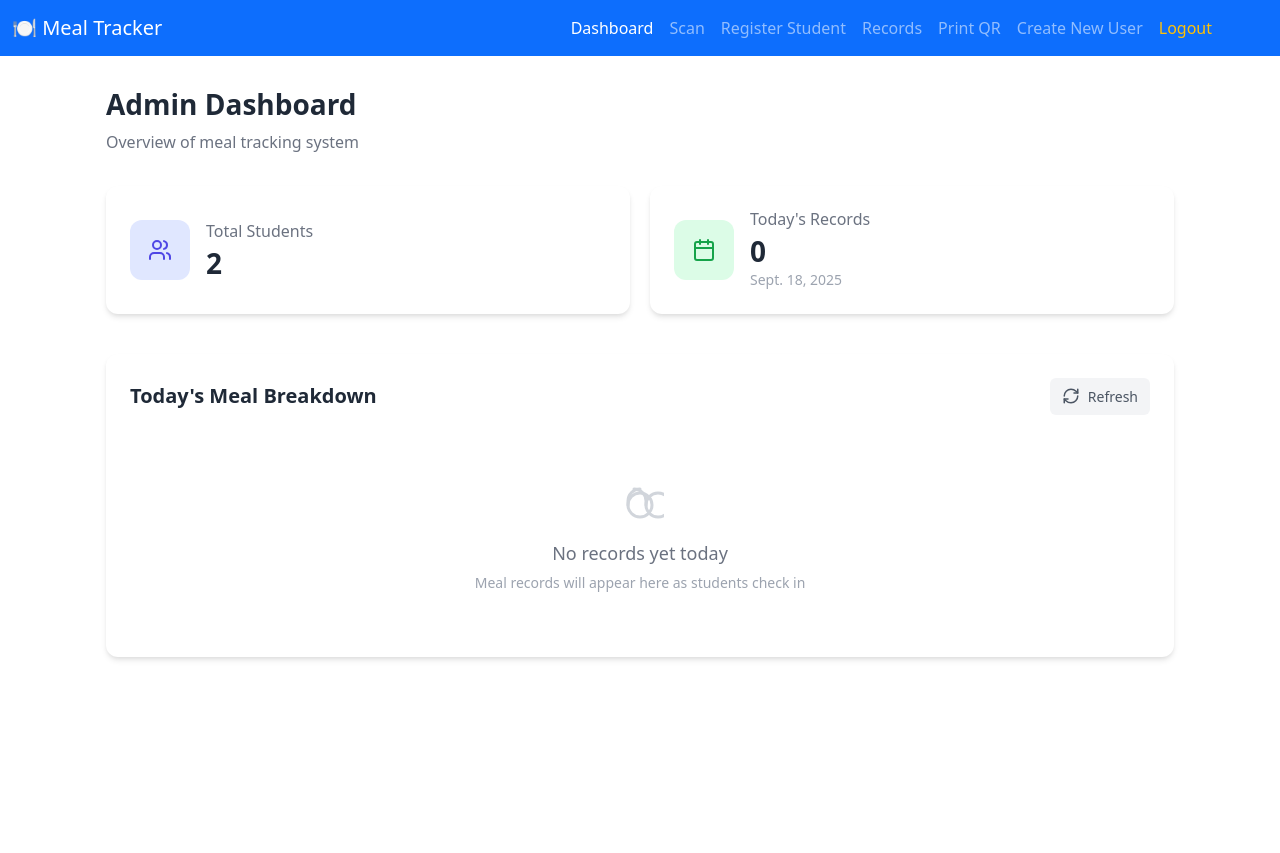
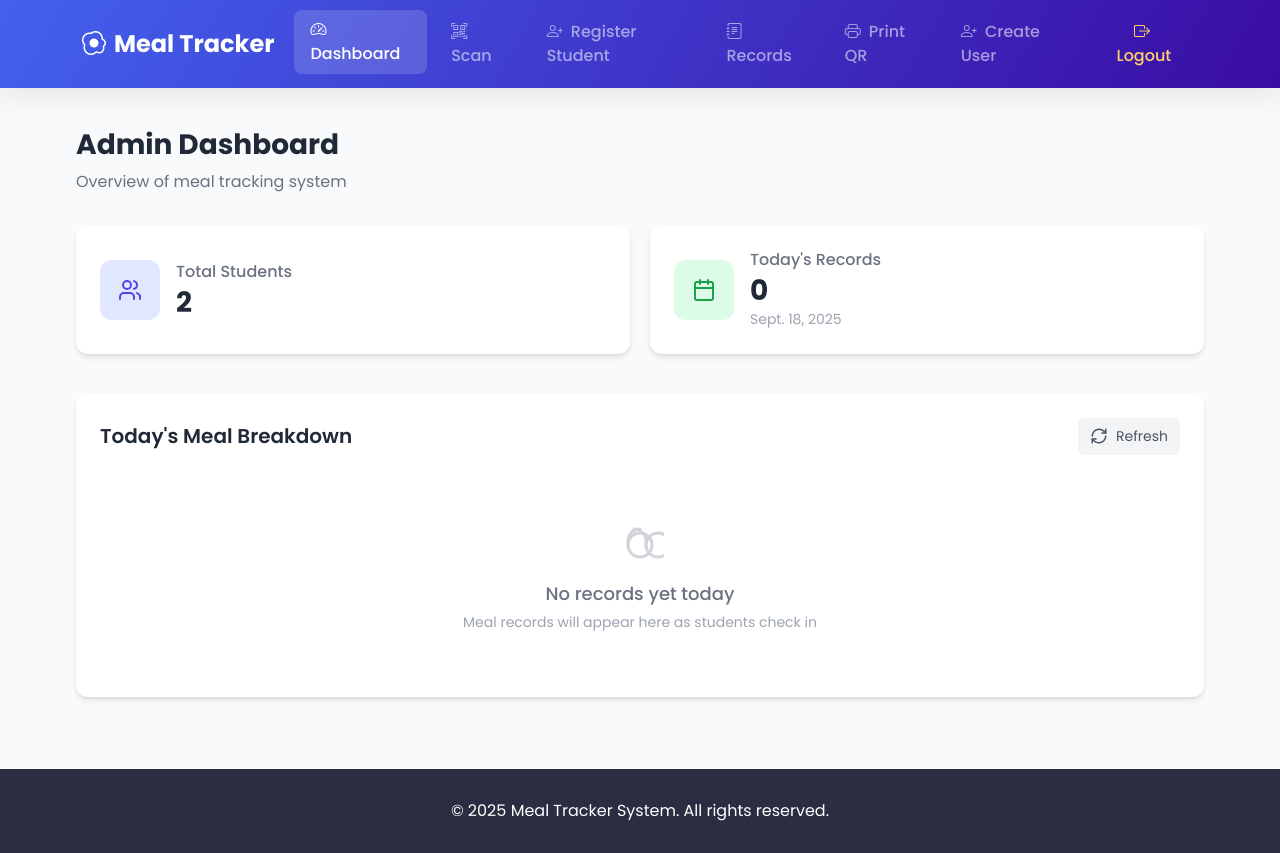
Before and after one commit to Peawills/Meal_Tracking_System, a Django app: page /admin-dashboard/ in a window 1280 px wide. Before the commit the page ends 660 px from the top, so only its background shows below. Run offline with Django 5.2, Linux system fonts and the light colour scheme; a user stored in the database is signed in; data comes from the database, SQL or seed files in the repository; data that the repository does not hold is empty.

Commit message:
homepage

```diff
--- a/students/templates/students/basetemp.html
+++ b/students/templates/students/basetemp.html
@@ -9,62 +9,236 @@
   <link href="https://cdn.jsdelivr.net/npm/bootstrap@5.3.3/dist/css/bootstrap.min.css" rel="stylesheet">
   <link href="https://cdn.jsdelivr.net/npm/bootstrap-icons@1.10.5/font/bootstrap-icons.css" rel="stylesheet">
 
+  <!-- Google Fonts -->
+  <link rel="preconnect" href="https://fonts.googleapis.com">
+  <link rel="preconnect" href="https://fonts.gstatic.com" crossorigin>
+  <link href="https://fonts.googleapis.com/css2?family=Poppins:wght@300;400;500;600;700&display=swap" rel="stylesheet">
+
+  <style>
+    :root {
+      --primary: #4361ee;
+      --secondary: #f8f9fa;
+      --accent: #3a0ca3;
+      --light: #ffffff;
+      --dark: #2b2d42;
+      --success: #4cc9f0;
+      --warning: #f72585;
+      --info: #7209b7;
+      --border-radius: 12px;
+      --box-shadow: 0 10px 30px rgba(0, 0, 0, 0.08);
+      --transition: all 0.3s ease;
+    }
+
+    body {
+      font-family: 'Poppins', sans-serif;
+      background-color: #f9fafc;
+      color: #4a4a6a;
+      padding-top: 80px;
+      min-height: 100vh;
+    }
+
+    /* Modern navbar */
+    .navbar {
+      background: linear-gradient(120deg, var(--primary), var(--accent)) !important;
+      box-shadow: var(--box-shadow);
+      padding: 12px 0;
+    }
+
+    .navbar-brand {
+      font-weight: 700;
+      font-size: 1.5rem;
+      display: flex;
+      align-items: center;
+      gap: 8px;
+    }
+
+    .nav-link {
+      font-weight: 500;
+      padding: 8px 16px !important;
+      border-radius: 8px;
+      margin: 0 4px;
+      transition: var(--transition);
+    }
+
+    .nav-link:hover, .nav-link.active {
+      background-color: rgba(255, 255, 255, 0.15);
+      transform: translateY(-2px);
+    }
+
+    .btn-link.nav-link.text-warning {
+      color: #ffd166 !important;
+    }
+
+    .btn-link.nav-link.text-warning:hover {
+      color: #ffb74d !important;
+      background-color: transparent;
+      transform: translateY(-2px);
+    }
+
+    /* Main content */
+    main.container {
+      max-width: 1200px;
+    }
+
+    /* Card styling */
+    .card {
+      border: none;
+      border-radius: var(--border-radius);
+      box-shadow: var(--box-shadow);
+      transition: var(--transition);
+    }
+
+    .card:hover {
+      transform: translateY(-5px);
+      box-shadow: 0 15px 35px rgba(0, 0, 0, 0.1);
+    }
+
+    .card-header {
+      background: linear-gradient(120deg, var(--primary), var(--accent));
+      color: white;
+      border-radius: var(--border-radius) var(--border-radius) 0 0 !important;
+      font-weight: 600;
+    }
+
+    /* Buttons */
+    .btn {
+      border-radius: 8px;
+      font-weight: 500;
+      padding: 10px 20px;
+      transition: var(--transition);
+    }
+
+    .btn-primary {
+      background: linear-gradient(120deg, var(--primary), var(--accent));
+      border: none;
+    }
+
+    .btn-primary:hover {
+      background: linear-gradient(120deg, var(--accent), var(--primary));
+      transform: translateY(-2px);
+      box-shadow: 0 5px 15px rgba(67, 97, 238, 0.3);
+    }
+
+    /* Forms */
+    .form-control {
+      border-radius: 8px;
+      padding: 12px 16px;
+      border: 1px solid #e2e8f0;
+      transition: var(--transition);
+    }
+
+    .form-control:focus {
+      border-color: var(--primary);
+      box-shadow: 0 0 0 3px rgba(67, 97, 238, 0.15);
+    }
+
+    /* Table styling */
+    .table {
+      border-radius: var(--border-radius);
+      overflow: hidden;
+      box-shadow: var(--box-shadow);
+    }
+
+    .table thead th {
+      background: linear-gradient(120deg, var(--primary), var(--accent));
+      color: white;
+      border: none;
+      font-weight: 500;
+    }
+
+    /* Footer */
+    .footer {
+      background-color: var(--dark);
+      color: white;
+      padding: 30px 0;
+      margin-top: 50px;
+    }
+
+    /* Responsive adjustments */
+    @media (max-width: 768px) {
+      body {
+        padding-top: 70px;
+      }
+
+      .navbar-collapse {
+        background: linear-gradient(120deg, var(--primary), var(--accent));
+        padding: 15px;
+        border-radius: 0 0 10px 10px;
+        box-shadow: var(--box-shadow);
+      }
+    }
+  </style>
+
   {% block extra_head %}{% endblock %}
   {% block extra_css %}{% endblock %}
-
 </head>
 <body>
 
-  <!-- ✅ Navbar (full width) -->
-  <nav class="navbar navbar-expand-lg navbar-dark bg-primary fixed-top">
-    <div class="container-fluid">
-      <a class="navbar-brand" href="{% url 'scan_qr' %}">🍽️ Meal Tracker</a>
+  <!-- ✅ Modern Navbar -->
+  <nav class="navbar navbar-expand-lg navbar-dark fixed-top">
+    <div class="container">
+      <a class="navbar-brand" href="{% url 'scan_qr' %}">
+        <i class="bi bi-egg-fried"></i> Meal Tracker
+      </a>
       <button class="navbar-toggler" type="button" data-bs-toggle="collapse" data-bs-target="#navbarNav">
         <span class="navbar-toggler-icon"></span>
       </button>
 
-      <div class="collapse navbar-collapse mx-5" id="navbarNav">
+      <div class="collapse navbar-collapse" id="navbarNav">
         <ul class="navbar-nav ms-auto">
           {% if request.user.is_superuser %}
           <li class="nav-item">
-    <a class="nav-link {% if request.path == '/admin-dashboard/' %}active{% endif %}" href="{% url 'admin_dashboard' %}">Dashboard</a>
+            <a class="nav-link {% if request.path == '/admin-dashboard/' %}active{% endif %}" href="{% url 'admin_dashboard' %}">
+              <i class="bi bi-speedometer2 me-1"></i> Dashboard
+            </a>
           </li>
           {% endif %}
 
           <li class="nav-item">
-            <a class="nav-link {% if request.path == '/scan/' %}active{% endif %}" href="{% url 'scan_qr' %}">Scan</a>
+            <a class="nav-link {% if request.path == '/scan/' %}active{% endif %}" href="{% url 'scan_qr' %}">
+              <i class="bi bi-qr-code-scan me-1"></i> Scan
+            </a>
           </li>
+
           {% if request.user.is_superuser %}
           <li class="nav-item">
-    <a class="nav-link {% if request.path == '/register-student/' %}active{% endif %}" href="{% url 'register_student' %}">Register Student</a>
-  </li>
-{% endif %}
-
-          <li class="nav-item">
-              {% if user.is_authenticated and user.is_superuser %}
-              <li class="nav-item"><a class="nav-link {% if request.path == '/records/' %}active{% endif %}" href="{% url 'feeding_records' %}">Records</a></li>
-
-          </li>
-          {% endif %}
-          <li class="nav-item">
-            {% if user.is_authenticated and user.is_superuser %}
-  <li class="nav-item">
-    <a class="nav-link {% if request.path == '/print-qr-cards/' %}active{% endif %}" href="{% url 'print_qr_cards' %}">
-      Print QR
+            <a class="nav-link {% if request.path == '/register-student/' %}active{% endif %}" href="{% url 'register_student' %}">
+              <i class="bi bi-person-plus me-1"></i> Register Student
             </a>
           </li>
           {% endif %}
 
           {% if user.is_authenticated and user.is_superuser %}
-  <div class="nav-item">
-    <a href="{% url 'register_user' %}" class="nav-link">Create New User</a>
-  </div>
+          <li class="nav-item">
+            <a class="nav-link {% if request.path == '/records/' %}active{% endif %}" href="{% url 'feeding_records' %}">
+              <i class="bi bi-journal-text me-1"></i> Records
+            </a>
+          </li>
           {% endif %}
-            <form method="post" action="{% url 'logout' %}" style="display: inline;">
+
+          {% if user.is_authenticated and user.is_superuser %}
+          <li class="nav-item">
+            <a class="nav-link {% if request.path == '/print-qr-cards/' %}active{% endif %}" href="{% url 'print_qr_cards' %}">
+              <i class="bi bi-printer me-1"></i> Print QR
+            </a>
+          </li>
+          {% endif %}
+
+          {% if user.is_authenticated and user.is_superuser %}
+          <li class="nav-item">
+            <a href="{% url 'register_user' %}" class="nav-link">
+              <i class="bi bi-person-plus me-1"></i> Create User
+            </a>
+          </li>
+          {% endif %}
+
+          <li class="nav-item">
+            <form method="post" action="{% url 'logout' %}" class="d-inline">
               {% csrf_token %}
-                <button type="submit" class="btn btn-link nav-link text-warning" style="display: inline;">Logout</button>
+              <button type="submit" class="btn btn-link nav-link text-warning p-0 ms-2">
+                <i class="bi bi-box-arrow-right me-1"></i> Logout
+              </button>
             </form>
-
           </li>
         </ul>
       </div>
@@ -72,10 +246,22 @@
   </nav>
 
   <!-- ✅ Page Content -->
-  <main class="container pt-5 mt-3">
+  <main class="container pt-4">
     {% block content %}
     {% endblock %}
   </main>
+
+  <!-- Footer -->
+  <footer class="footer mt-5">
+    <div class="container text-center">
+      <p class="mb-0">© {% now "Y" %} Meal Tracker System. All rights reserved.</p>
+    </div>
+  </footer>
+
+  <!-- Bootstrap JS -->
+  <script src="https://cdn.jsdelivr.net/npm/bootstrap@5.3.3/dist/js/bootstrap.bundle.min.js"></script>
+</body>
+</html>
 
   <!-- ✅ Bootstrap Bundle with JS -->
   <script src="https://cdn.jsdelivr.net/npm/bootstrap@5.3.3/dist/js/bootstrap.bundle.min.js"></script>
```
Lines whose indentation alone changed are shown as unchanged.
